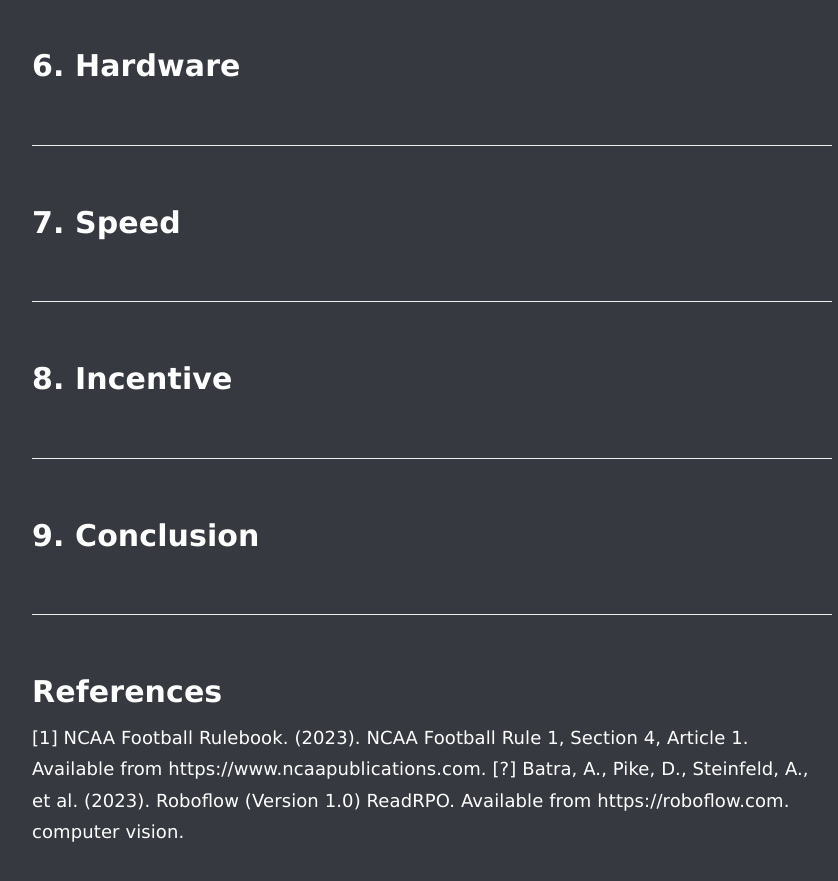
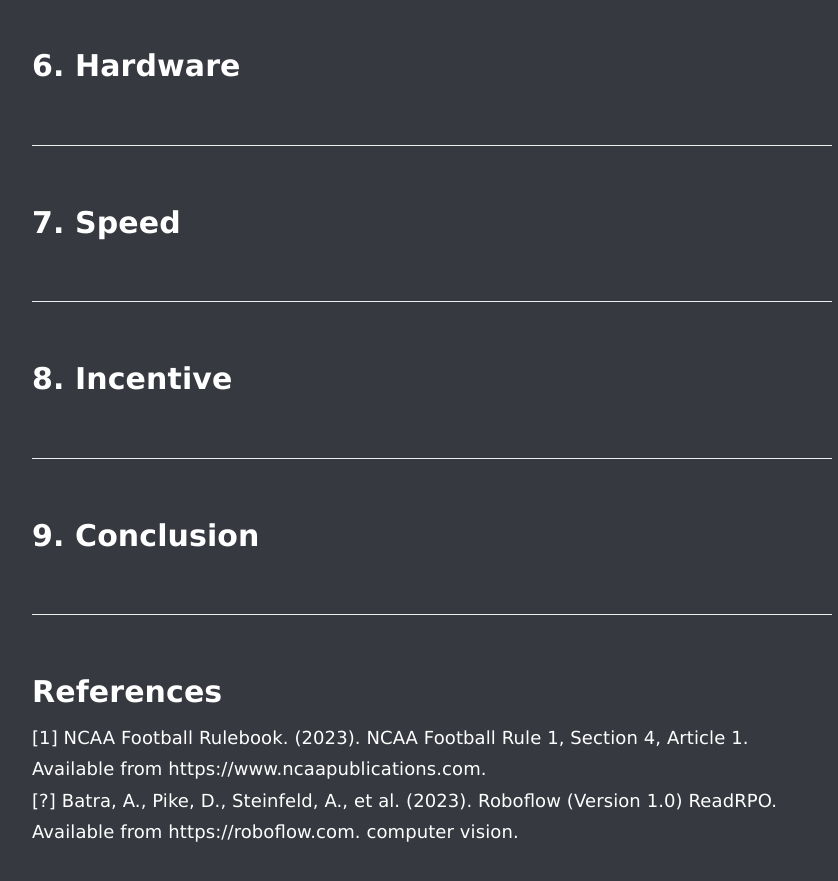
Before and after one commit to ReadRPO/readrpo.github.io, a Jekyll site: the page built from _docs/whitepaper.md, in a window 1280 px wide and 900 px high, scrolled down 2792 px. Shown: the top 881 px of the window, without its empty margins (358-1196 px from the left). Built offline with Jekyll 4.4.1, drawn with Linux system fonts in a browser that asks for light colours.

Commit message:
fix break line tag

```diff
--- a/_docs/whitepaper.md
+++ b/_docs/whitepaper.md
@@ -45,5 +45,5 @@ order: 1
 ### 9. Conclusion
 
 ### References
-[1] NCAA Football Rulebook. (2023). NCAA Football  Rule 1, Section 4, Article 1. Available from https://www.ncaapublications.com.
-[?] Batra, A., Pike, D., Steinfeld, A., et al. (2023). Roboflow (Version 1.0) ReadRPO. Available from https://roboflow.com. computer vision.<br>
+[1] NCAA Football Rulebook. (2023). NCAA Football  Rule 1, Section 4, Article 1. Available from https://www.ncaapublications.com. <br>
+[?] Batra, A., Pike, D., Steinfeld, A., et al. (2023). Roboflow (Version 1.0) ReadRPO. Available from https://roboflow.com. computer vision.
```
